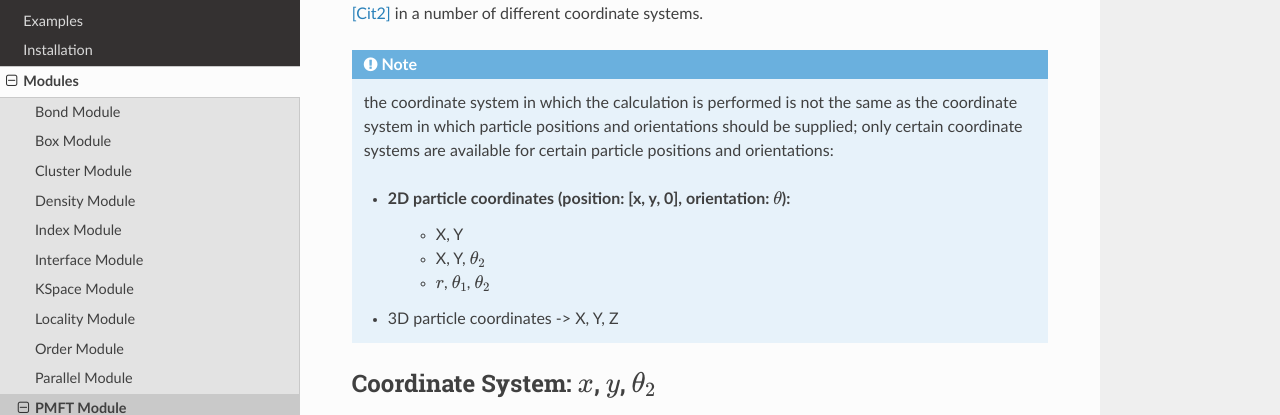
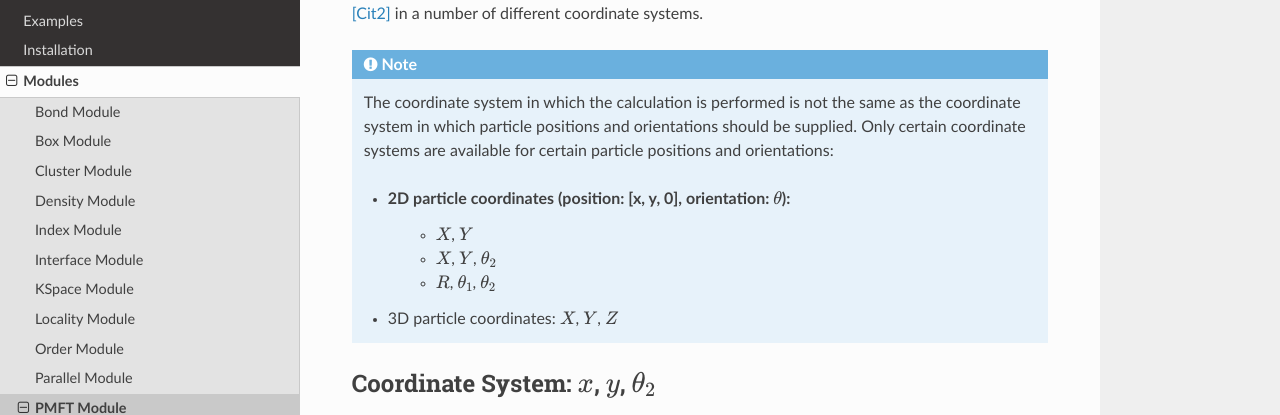
Before and after one commit to glotzerlab/freud, a Sphinx documentation site: the page built from doc/source/pmft.rst, in a window 1280 px wide and 900 px high. Shown: the part 182-597 px from the top of the window. Built offline with Sphinx 7.4.7 and the Read the Docs theme 2.0.0, drawn with Linux system fonts in a browser that asks for light colours; part of the change alters nothing that is shown.

```diff
--- a/doc/source/pmft.rst
+++ b/doc/source/pmft.rst
@@ -6,37 +6,41 @@ The PMFT Module allows for the calculation of the Potential of Mean Force and To
 different coordinate systems.
 
 .. note::
-    the coordinate system in which the calculation is performed is not the same as the coordinate system in which \
-    particle positions and orientations should be supplied; only certain coordinate systems are available for certain \
+    The coordinate system in which the calculation is performed is not the same as the coordinate system in which \
+    particle positions and orientations should be supplied. Only certain coordinate systems are available for certain \
     particle positions and orientations:
 
     * 2D particle coordinates (position: [x, y, 0], orientation: :math:`\theta`):
-        * X, Y
-        * X, Y, :math:`\theta_2`
-        * :math:`r`, :math:`\theta_1`, :math:`\theta_2`
+        * :math:`X`, :math:`Y`
+        * :math:`X`, :math:`Y`, :math:`\theta_2`
+        * :math:`R`, :math:`\theta_1`, :math:`\theta_2`
 
-    * 3D particle coordinates -> X, Y, Z
+    * 3D particle coordinates: :math:`X`, :math:`Y`, :math:`Z`
 
 Coordinate System: :math:`x`, :math:`y`, :math:`\theta_2`
 =========================================================
 
 .. autoclass:: freud.pmft.PMFTXYT(x_max, y_max, n_x, n_y, n_t)
     :members:
+    :inherited-members:
 
 Coordinate System: :math:`x`, :math:`y`
 =======================================
 
 .. autoclass:: freud.pmft.PMFTXY2D(x_max, y_max, n_x, n_y)
     :members:
+    :inherited-members:
 
 Coordinate System: :math:`r`, :math:`\theta_1`, :math:`\theta_2`
 ================================================================
 
 .. autoclass:: freud.pmft.PMFTR12(r_max, n_r, n_t1, n_t2)
     :members:
+    :inherited-members:
 
 Coordinate System: :math:`x`, :math:`y`, :math:`z`
 ==================================================
 
 .. autoclass:: freud.pmft.PMFTXYZ(x_max, y_max, z_max, n_x, n_y, n_z)
     :members:
+    :inherited-members:
```
Also changed, not shown: 1 other file.
